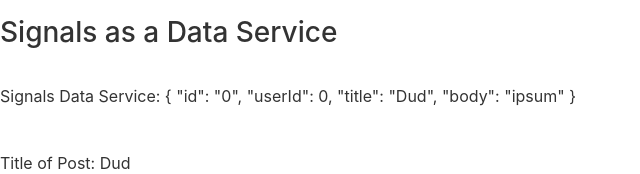
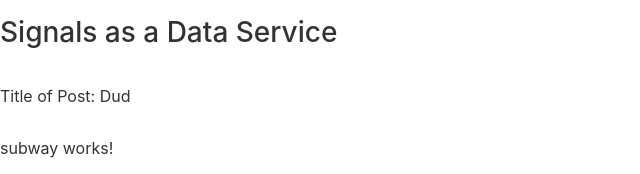
Before and after one commit to javierlona/learning_angular_signals_v17, an Angular app: page / in a window 1280 px wide. Shown: the top 174 px of the page, without its empty margins (0-640 px from the left). Built offline with nearby package versions, Linux system fonts and the light colour scheme; no server answers.

Commit message:
Remove paragraph

```diff
--- a/src/app/app.component.html
+++ b/src/app/app.component.html
@@ -5,8 +5,6 @@
 </div>
 <div class="row">
   <div class="col">
-    <p>Signals Data Service: {{ bulletinService.bulletinInfo() | json }}</p>
-    <br>
     <p>Title of Post: {{ bulletinService.bulletinInfo().title }}</p>
   </div>
 </div>
```
